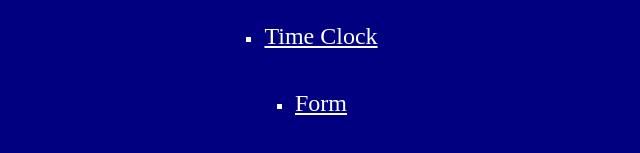
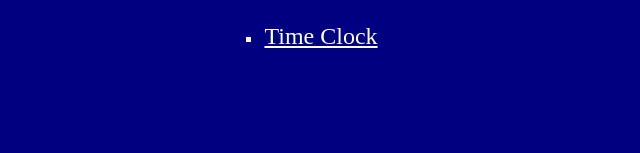
Before and after one commit to RameshOj/code, a React (Vite) app: page / in a window 1280 px wide. Shown: the part 439-592 px from the top of the page, without its empty margins (319-959 px from the left). Built offline with nearby package versions, Linux system fonts and the light colour scheme.

Commit message:
form reference removal

```diff
--- a/src/App.jsx
+++ b/src/App.jsx
@@ -36,9 +36,6 @@ const Home = () => {
         <li>
           <Link to="/timeClock">{MESSAGE_CONSTANTS.TIME_CLOCK}</Link>
         </li>
-        <li>
-          <Link to="/form">{MESSAGE_CONSTANTS.FORM}</Link>
-        </li>
       </ul>
     </nav>
   );
```
